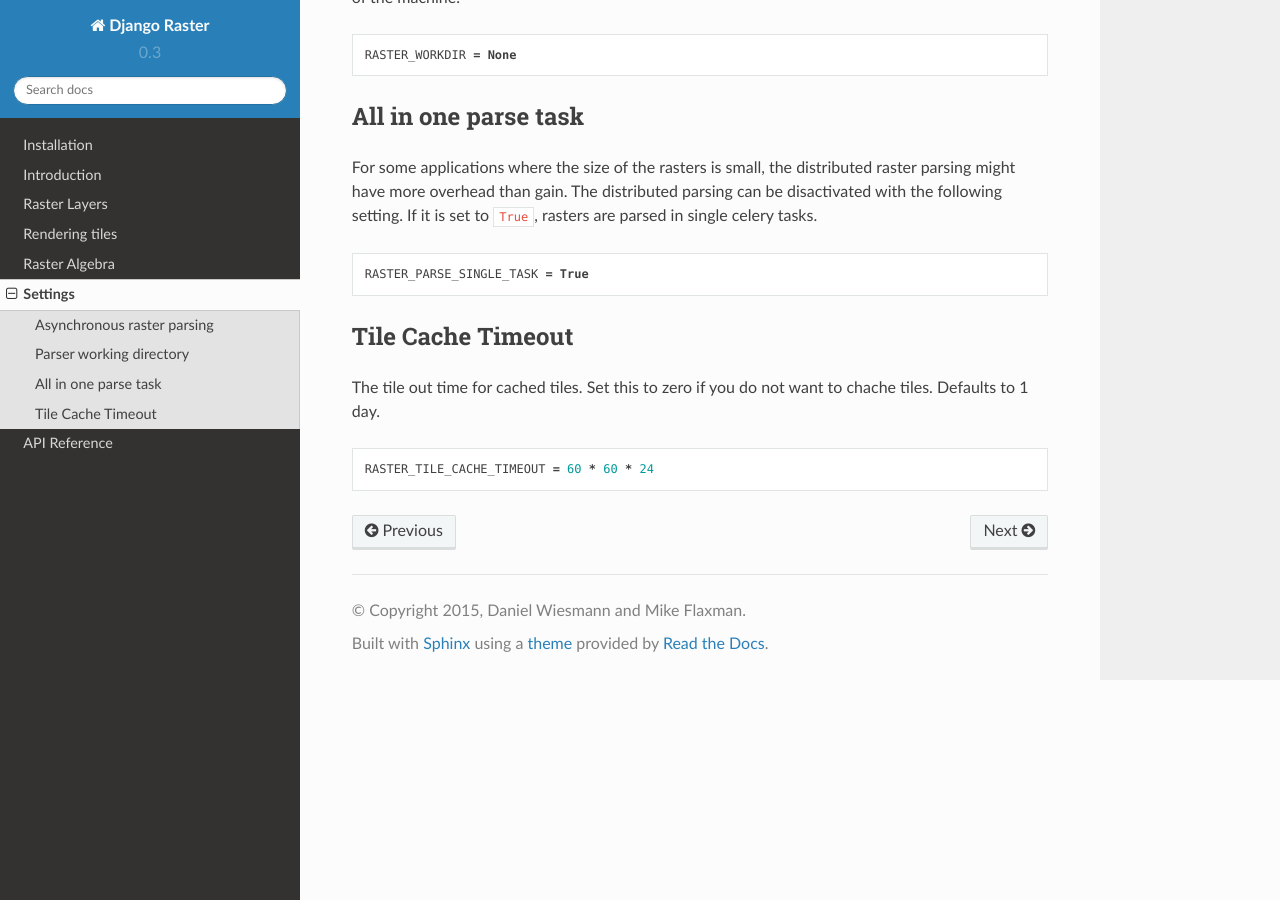
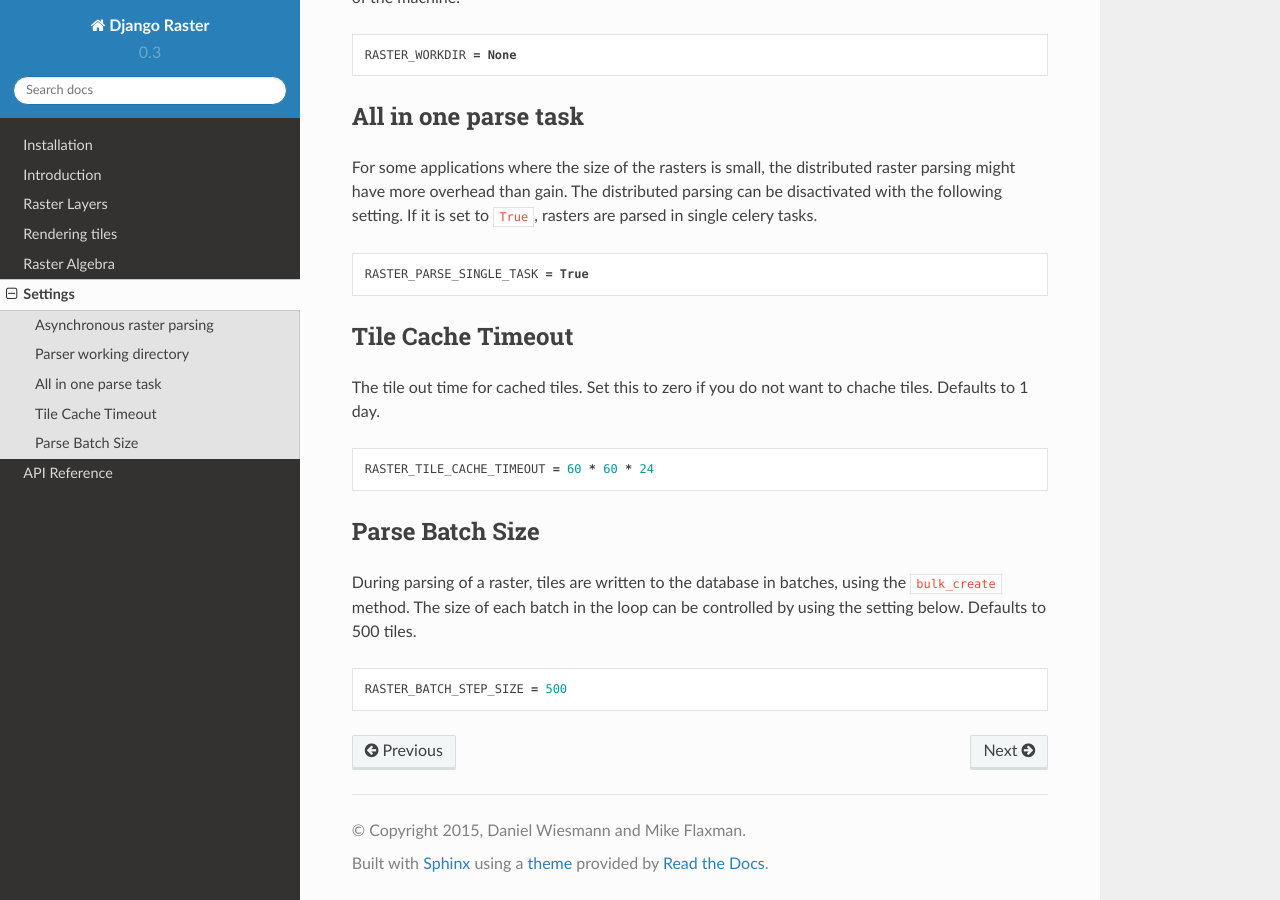
Before and after one commit to geodesign/django-raster, a Sphinx documentation site: the page built from docs/settings.rst, in a window 1280 px wide and 900 px high, scrolled down 545 px. Built offline with Sphinx 7.4.7 and the Read the Docs theme 2.0.0, drawn with Linux system fonts in a browser that asks for light colours.

Commit message:
Made batch step size a setting in raster parser.

```diff
--- a/docs/settings.rst
+++ b/docs/settings.rst
@@ -40,3 +40,12 @@ chache tiles. Defaults to 1 day.
 ::
 
     RASTER_TILE_CACHE_TIMEOUT = 60 * 60 * 24
+
+Parse Batch Size
+----------------
+During parsing of a raster, tiles are written to the database in batches, using
+the ``bulk_create`` method. The size of each batch in the loop can be controlled
+by using the setting below. Defaults to 500 tiles.
+::
+
+    RASTER_BATCH_STEP_SIZE = 500
```
Also changed, not shown: 1 other file.
